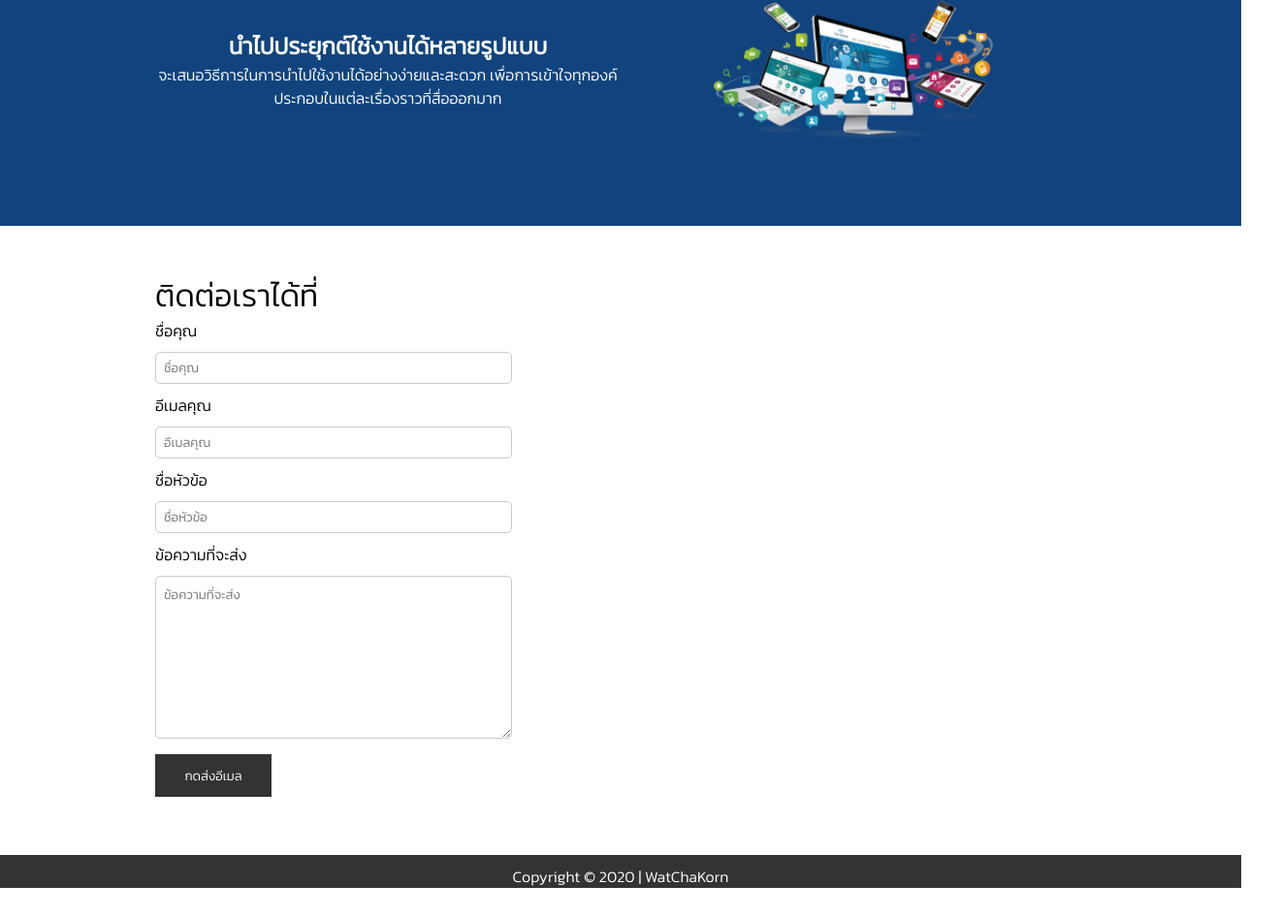
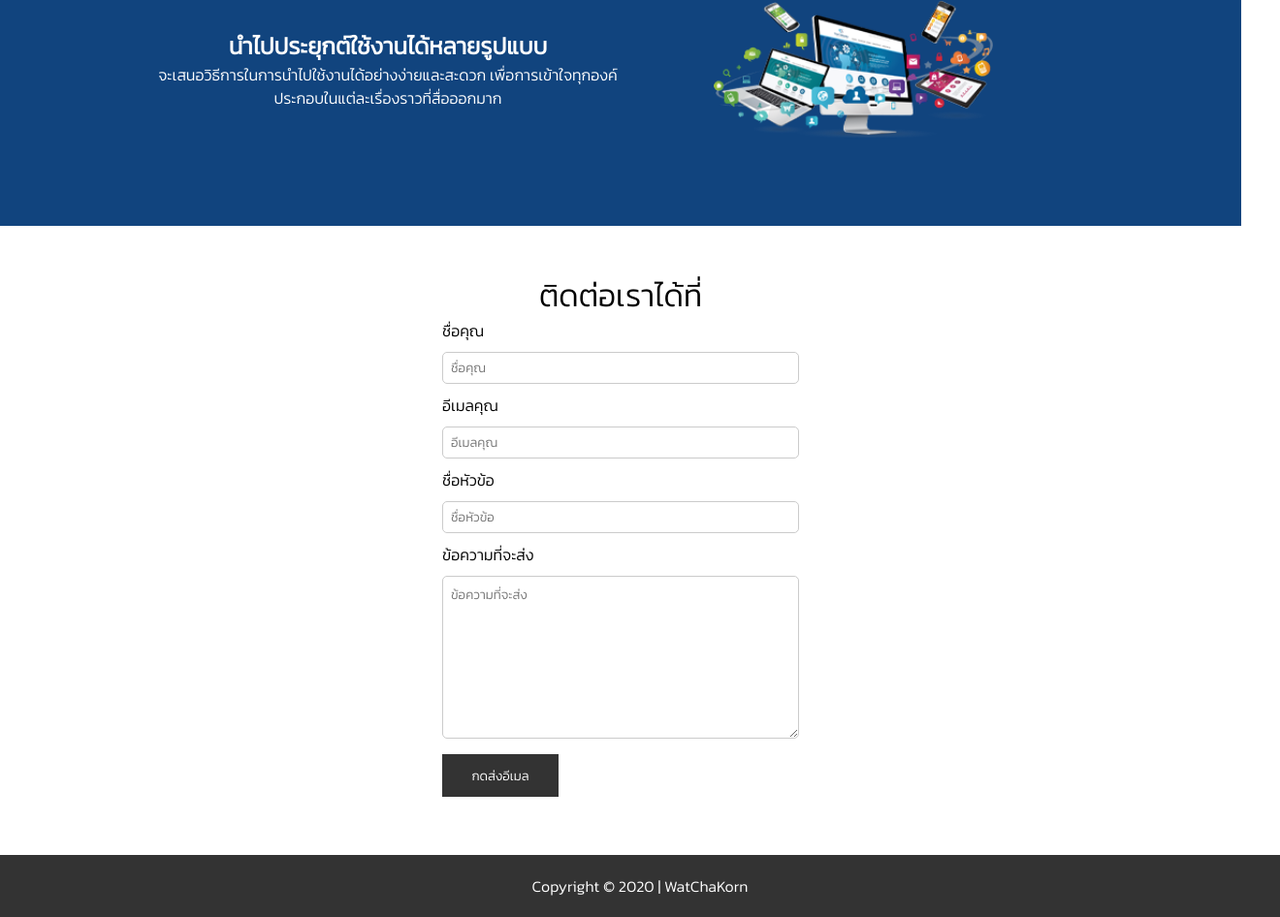
Before and after one commit to watchakorn-web/main, a plain HTML site: page index.html in a window 1280 px wide. Shown: the part 893-1839 px from the top of the page at 97% size, 1320 px wide, since content can reach past the window. Before the commit the page ends 1809 px from the top, so only its background shows below. Drawn offline with Linux system fonts and the light colour scheme.

Commit message:
Update style.css

```diff
--- a/css/style.css
+++ b/css/style.css
@@ -86,8 +86,6 @@ ul.menu{
 }
 
 .info1_area{
-
-
     display: grid;
     grid-template-columns: repeat(2, 1fr);
     text-align: center;
@@ -131,13 +129,15 @@ ul.menu{
     text-align: center;
 }
 
-.contact{
+.contact_area{
+    display: grid;
+    grid-template-columns:1fr;
+    justify-items: center;
     margin-top: 3rem;
     width: 100%;
     height: auto;
     font-weight:normal;
-    display: grid;
-    grid-template-columns:1fr;
+
 }
 .contact_area h1{
     font-size: 2rem;
@@ -188,6 +188,7 @@ footer {
     background: #333333;
     padding-top: 10px;
     justify-items: center;
+    padding: 20px;
 }
 footer p {
     color: #ffff;
```
